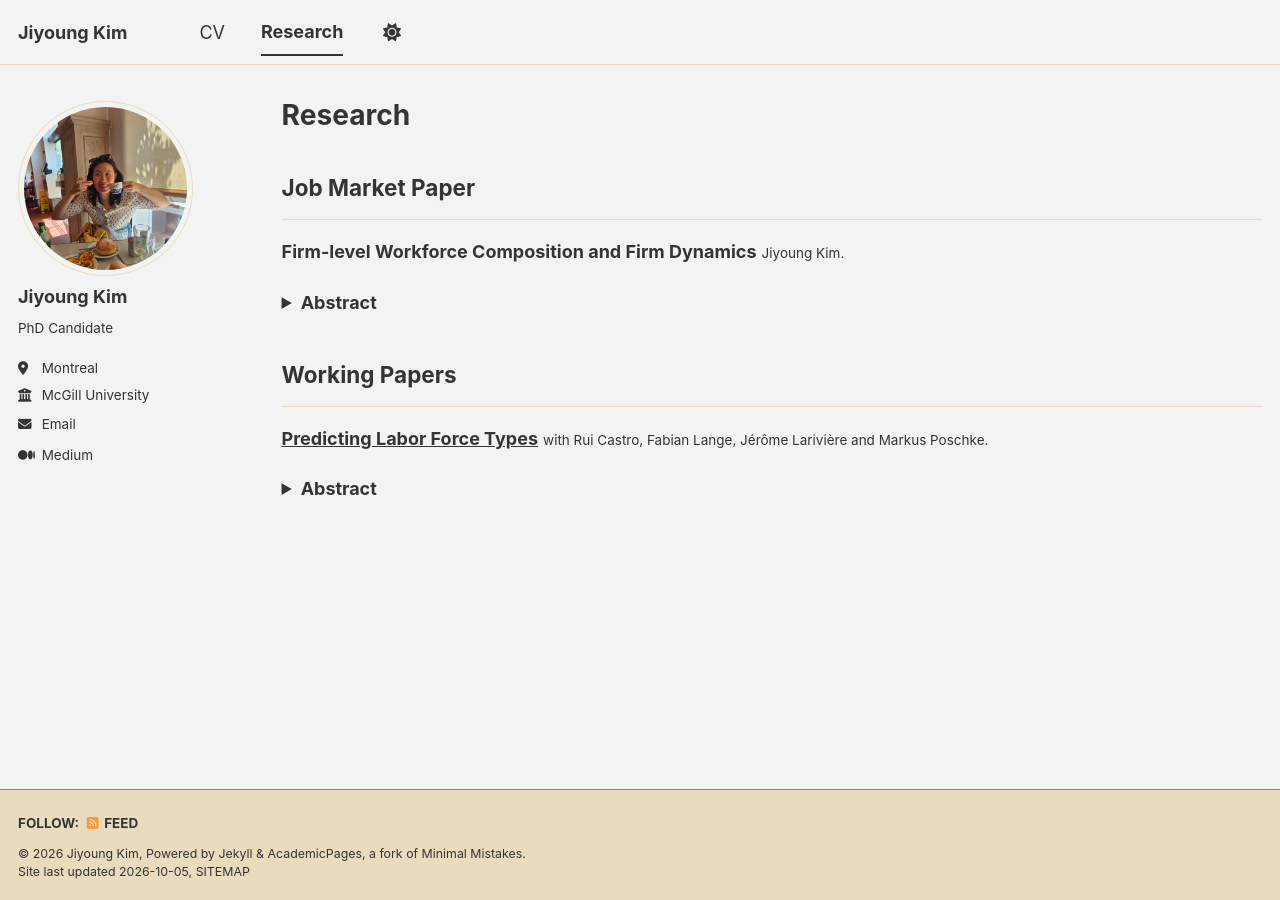
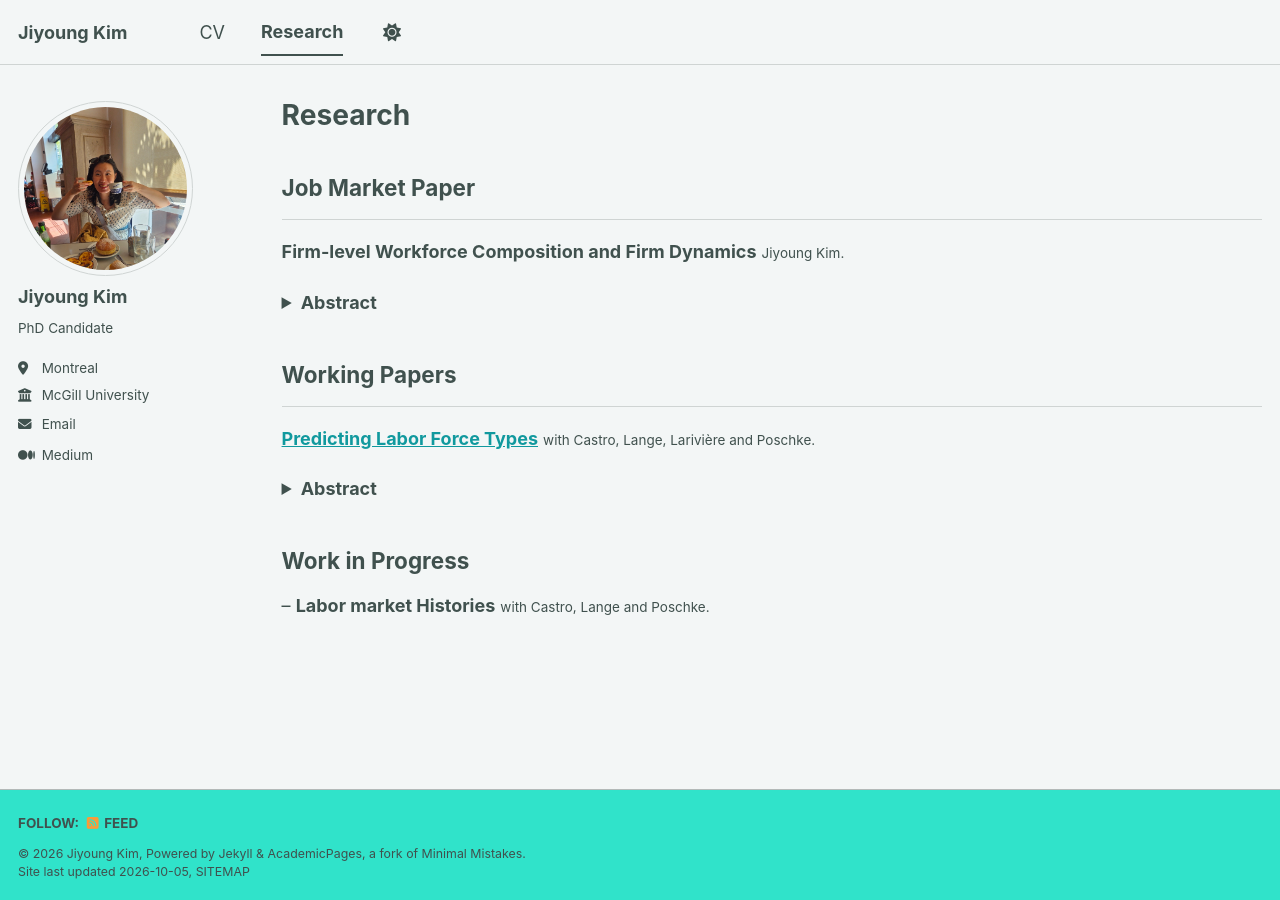
Before and after one commit to Jiyoung-Cecil-Kim/Jiyoung-Kim, a Jekyll site: the page built from _pages/papers.md, in a window 1280 px wide. Built offline with Jekyll 4.4.1, drawn with Linux system fonts in a browser that asks for light colours; a script bundle is joined from its source files by our own code; library files that are not in the unit come from our copies.

Commit message:
theme_mint

```diff
--- a/_config.yml
+++ b/_config.yml
@@ -8,7 +8,7 @@
 
 # Basic Site Settings
 locale                   : "en-US"
-site_theme               : "dirt" # The available themes options are "default", "air", "sunrise", "mint", "dirt" and "contrast"
+site_theme               : "mint" # The available themes options are "default", "air", "sunrise", "mint", "dirt" and "contrast"
 title                    : "Jiyoung Kim"
 title_separator          : "-"
 name                     : &name "Jiyoung Kim"
--- a/_pages/papers.md
+++ b/_pages/papers.md
@@ -22,10 +22,15 @@ Using Canadian employer–employee matched data, this paper shows the importance
 ## Working Papers
 ---
 **[Predicting Labor Force Types](https://www.nber.org/papers/w35295)**
-<small>with Rui Castro, Fabian Lange, Jérôme Larivière and Markus Poschke.</small>
+<small>with Castro, Lange, Larivière and Poschke.</small>
 <details>
   <summary><strong>Abstract</strong></summary>
   <p markdown="1" style="margin-left: 1.5em;">
 A small group of people accounts for a large majority of flows between labor market states and of spells in un- and non-employment. In this paper, we ask whether it is possible to identify those weakly attached to the labor market during their prime working-age years using information available early in their lives. First, we use information on labor force transitions between ages 30 and 50 contained in the long panel provided by the NLSY79 to identify those weakly connected to the labor market during their prime age. To do so, we use k-means clustering on moments describing observed spells in employment, unemployment, and non-employment between 30 and 50. This points to a group of less attached individuals who are disproportionally female, less educated, and in poor health. In a second step we predict, using information collected at various points before age 30—which we do not use in clustering—whether individuals will turn out to belong to the weakly attached type in their prime age. We find that information from ages 22 to 29 allows predicting membership of the low-attachment group with high precision. Particularly influential is information on early labor market experiences and health. The fact that we can predict weak and strong labor market attachment during prime working age using variables observed in individuals’ twenties suggests the presence of persistent heterogeneity that shapes labor market experiences throughout the life cycle.
   </p>
 </details>
+
+## Work in Progress
+--
+**Labor market Histories**
+<small>with Castro, Lange and Poschke.</small>
```
